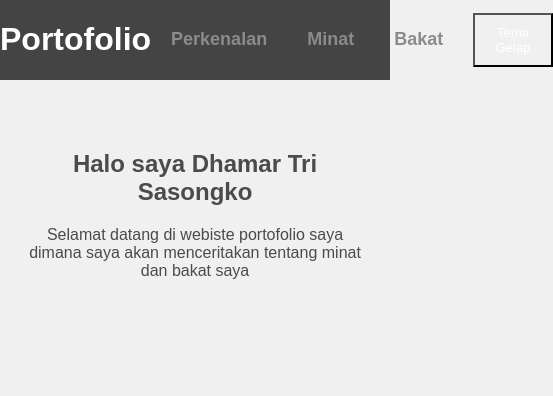
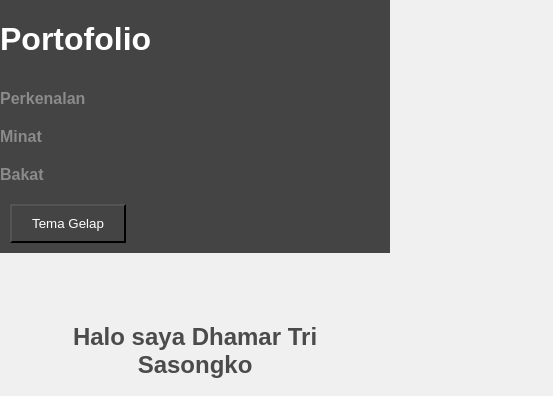
Before and after one commit to Kozyrox/portofolio, a plain HTML site: page index.html in a window 390 px wide. Shown: the top 396 px of the page, 553 px wide, since content can reach past the window. Drawn offline with Linux system fonts and the light colour scheme.

Commit message:
style.css

```diff
--- a/style.css
+++ b/style.css
@@ -75,7 +75,31 @@ color: #f8f8f8;
 nav ul li a:hover {
 color: #f8f8f8;
 }
+@media (max-width: 768px) {
+    header {
+        flex-direction: column; /* Membuat header menjadi vertikal pada layar kecil */
+        align-items: flex-start; /* Menyusun item dari kiri */
+        text-align: left;
+    }
 
+    nav ul {
+        flex-direction: column; /* Mengubah navbar menjadi kolom */
+        align-items: flex-start; /* Menyusun item navbar dari kiri */
+        width: 100%; /* Memastikan navbar menggunakan seluruh lebar layar */
+    }
+
+    nav ul li {
+        margin: 10px 0; /* Mengurangi margin antar item navbar */
+    }
+
+    nav ul li a {
+        font-size: 16px; /* Menurunkan ukuran font untuk perangkat mobile */
+    }
+
+    #themeToggle {
+        margin-top: 10px; /* Memberi jarak pada tombol tema */
+    }
+}
 section {
     padding: 50px 20px;
     text-align: center;
```
